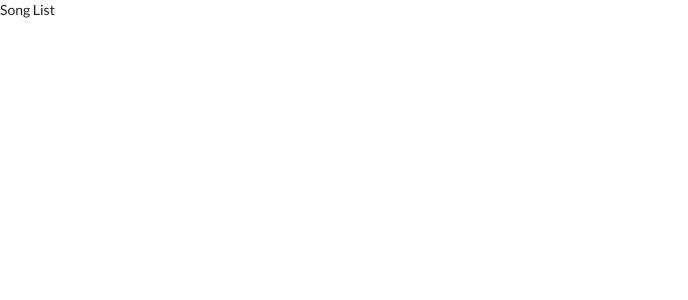
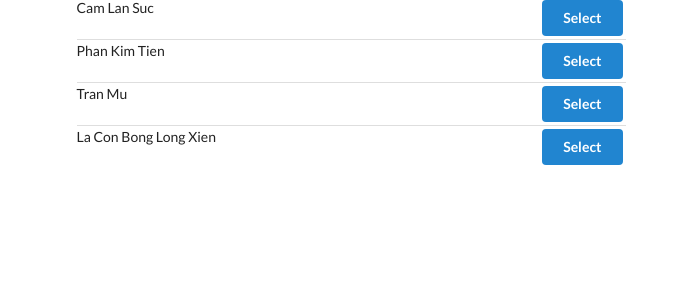
Before and after one commit to nhatmaiquang/redux-nhatmaiquang, a React (Create React App) app in the folder songs/: page / in a window 1280 px wide. Shown: the top 300 px of the page, without its empty margins (0-688 px from the left). Built offline with nearby package versions, Linux system fonts and the light colour scheme.

Commit message:
building songs list

```diff
--- a/songs/src/components/App.js
+++ b/songs/src/components/App.js
@@ -3,8 +3,12 @@
 
 const App = () => {
   return (
-    <div>
-      <SongList />
+    <div className="ui container grid">
+      <div className="ui row">
+        <div className="column eight wide">
+          <SongList />
+        </div>
+      </div>
     </div>
   );
 };
--- a/songs/src/components/SongList.js
+++ b/songs/src/components/SongList.js
@@ -2,8 +2,23 @@
 import { connect } from 'react-redux';
 
 class SongList extends React.Component {
+  renderList() {
+    return this.props.songs.map(song => {
+      return (
+        <div className="item" key={song.title}>
+          <div className="right floated content">
+            <button className="ui button primary">
+              Select
+            </button>
+          </div>
+          <div className="content">{song.title}</div>
+        </div>
+      );
+    });
+  }
+
   render() {
-    return <div>Song List</div>;
+    return <div className="ui divided list">{this.renderList()}</div>;
   }
 }
 
```
